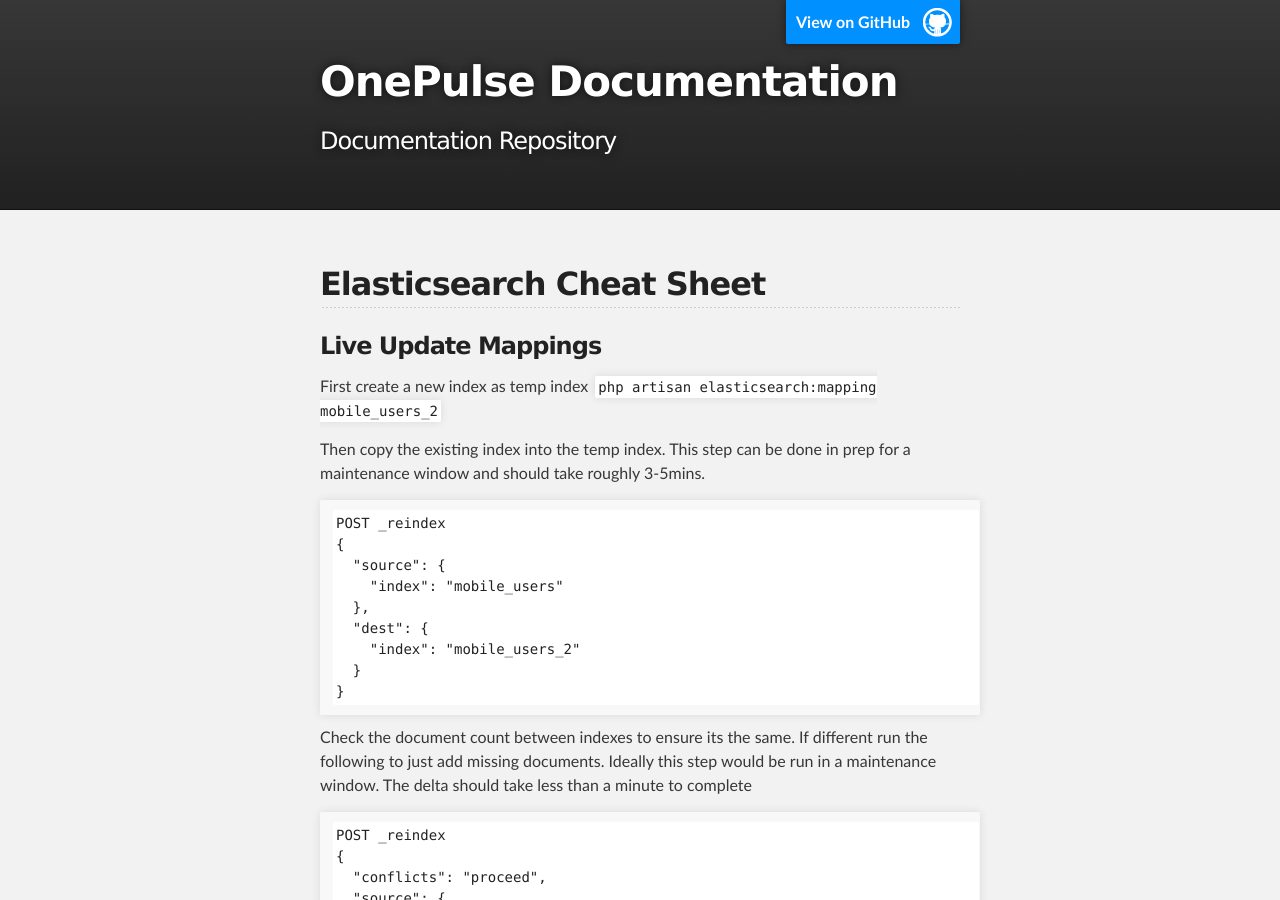
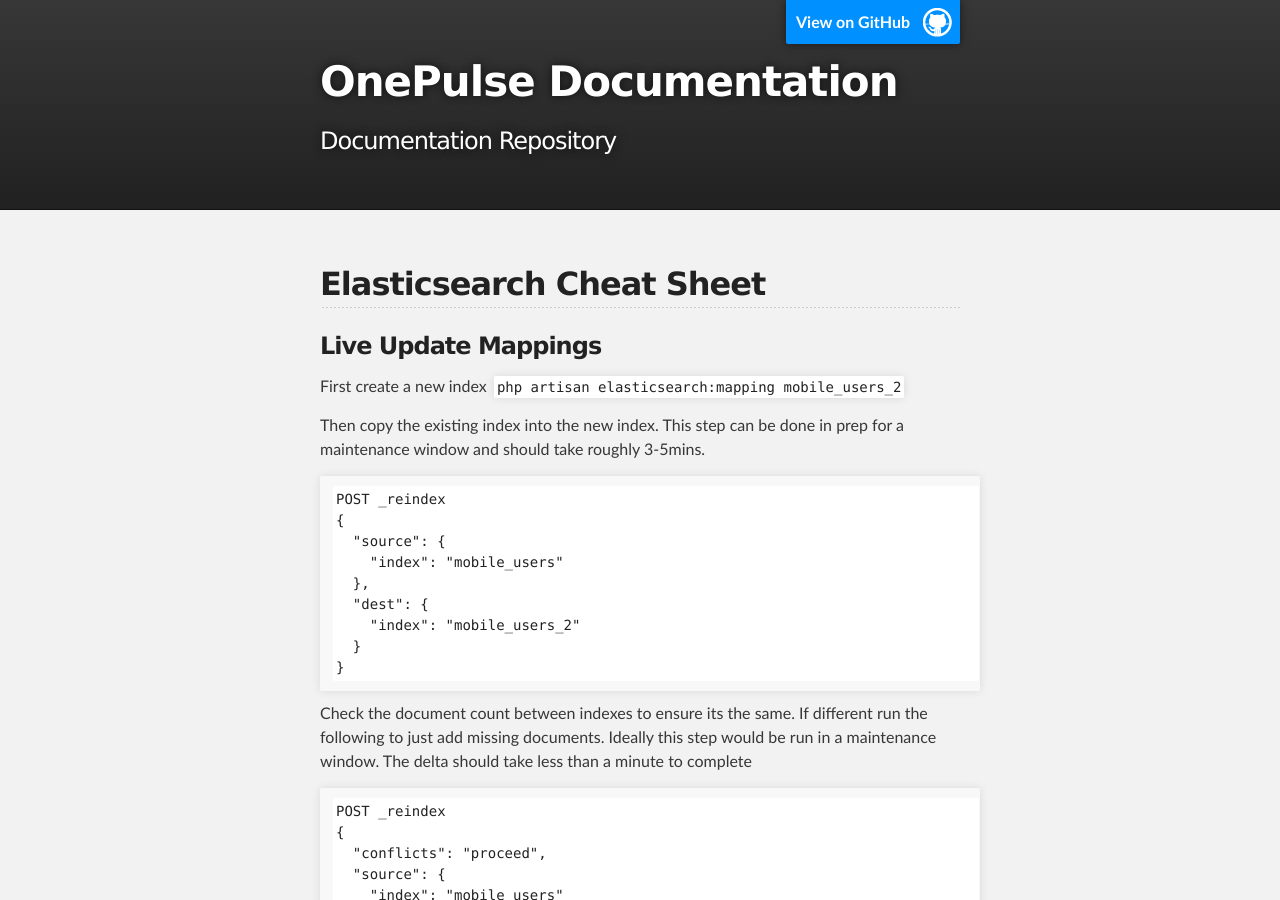
Before and after one commit to OnePulse/documentation, a Jekyll site: the page built from private/elasticsearch/ElasticSearch Cheat Sheet.md, in a window 1280 px wide and 900 px high. Built offline with Jekyll 4.4.1, drawn with Linux system fonts in a browser that asks for light colours; our own code applies the rules of GitHub Pages for plain Markdown files.

Commit message:
Update ElasticSearch Cheat Sheet.md

```diff
--- a/private/elasticsearch/ElasticSearch Cheat Sheet.md
+++ b/private/elasticsearch/ElasticSearch Cheat Sheet.md
@@ -1,10 +1,10 @@
 ## Elasticsearch Cheat Sheet
 
 ### Live Update Mappings
-First create a new index as temp index
+First create a new index
 	`php artisan elasticsearch:mapping mobile_users_2`
 
-Then copy the existing index into the temp index. This step can be done in prep for a maintenance window and should take roughly 3-5mins.
+Then copy the existing index into the new index. This step can be done in prep for a maintenance window and should take roughly 3-5mins.
 
 	POST _reindex
 	{
```
